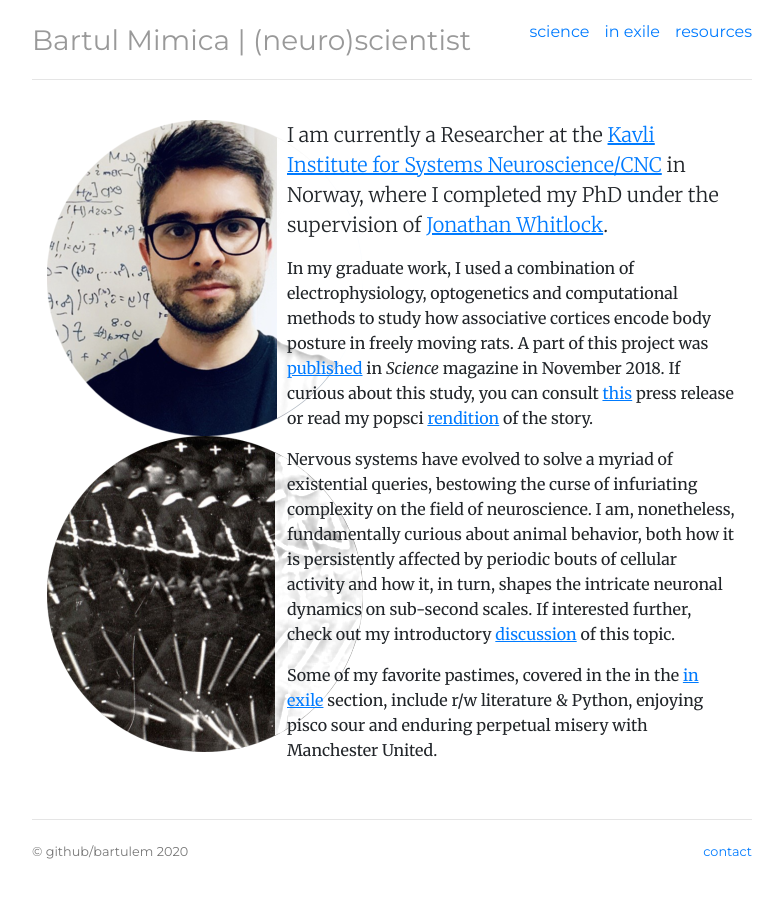
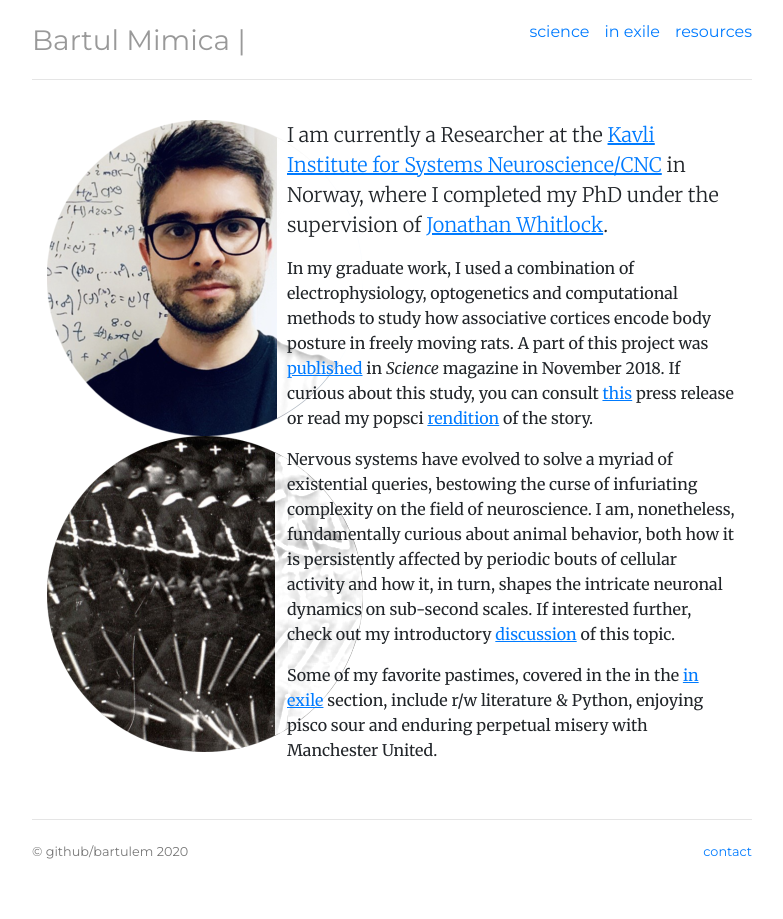
Before and after one commit to bartulem/bartulem.github.io, a Jekyll site: the page built from index.html, in a window 1280 px wide. Shown: the whole page, without its empty margins (248-1031 px from the left). Built offline with Jekyll 4.4.1, drawn with Linux system fonts in a browser that asks for light colours; comment, search, counter and statistics services are not loaded.

Commit message:
fix tree structure v2

```diff
--- a/_includes/head.html
+++ b/_includes/head.html
@@ -4,7 +4,7 @@
 
 	<meta charset="utf-8">
 	<meta name="viewport" width="device-width, initial-scale=1.0">
-	<meta name="category" content="{{ page.category }}">
+	<meta name="category" content="{{ page.catname }}">
 	<meta name="author" content="Bartul Mimica">
 
 	<title> Bartul Mimica | {{ page.catname }} </title>
--- a/_includes/header.html
+++ b/_includes/header.html
@@ -4,5 +4,5 @@
 		<li class="{{ page.inexile }}"><a href="/inexile" title="inexile">in exile</a></li>
 		<li class="{{ page.resources }}"><a href="/resources" title="resources">resources</a></li>
 	</ul>
-	<h3 class="text-muted"><a href="/">Bartul Mimica | {{ page.category}}</a></h3>
+	<h3 class="text-muted"><a href="/">Bartul Mimica | {{ page.catname}}</a></h3>
 </div> <!-- /header -->
```
